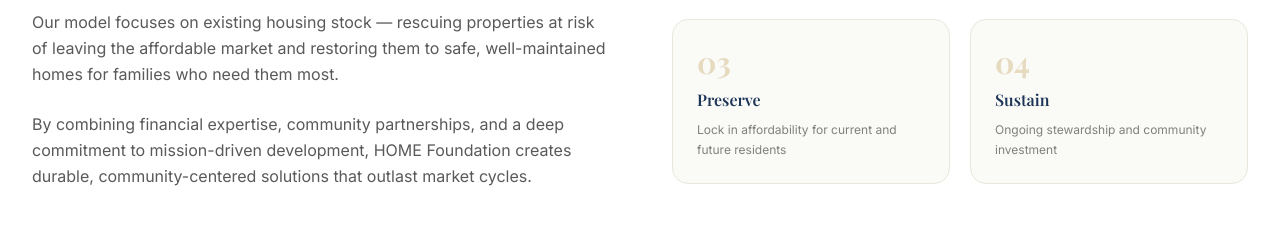
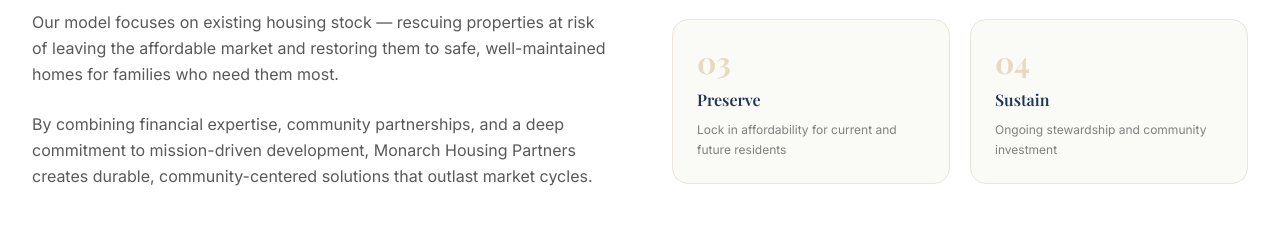
Before and after one commit to shadowapp-pixel/home-foundation, a Next.js app: page /programs in a window 1280 px wide. Shown: the part 1621-1860 px from the top of the page. Built offline with nearby package versions, Linux system fonts and the light colour scheme; a web font is replaced by a local one.

Commit message:
Rebrand to Monarch Housing Partners (programs)

```diff
--- a/src/app/programs/page.tsx
+++ b/src/app/programs/page.tsx
@@ -2,9 +2,9 @@
 import { Building2, Home, Wrench, Users, TrendingUp, ArrowRight } from "lucide-react";
 
 export const metadata = {
-  title: "Programs | HOME Foundation",
+  title: "Programs | Monarch Housing Partners",
   description:
-    "Explore HOME Foundation's programs — property acquisition, rehabilitation, and long-term affordability stewardship across Maryland.",
+    "Explore Monarch Housing Partners's programs — property acquisition, rehabilitation, and long-term affordability stewardship across Maryland.",
 };
 
 const programs = [
@@ -150,7 +150,7 @@
                 Our model focuses on existing housing stock — rescuing properties at risk of leaving the affordable market and restoring them to safe, well-maintained homes for families who need them most.
               </p>
               <p className="text-[#2F2F2F]/80 leading-relaxed">
-                By combining financial expertise, community partnerships, and a deep commitment to mission-driven development, HOME Foundation creates durable, community-centered solutions that outlast market cycles.
+                By combining financial expertise, community partnerships, and a deep commitment to mission-driven development, Monarch Housing Partners creates durable, community-centered solutions that outlast market cycles.
               </p>
             </div>
 
```
